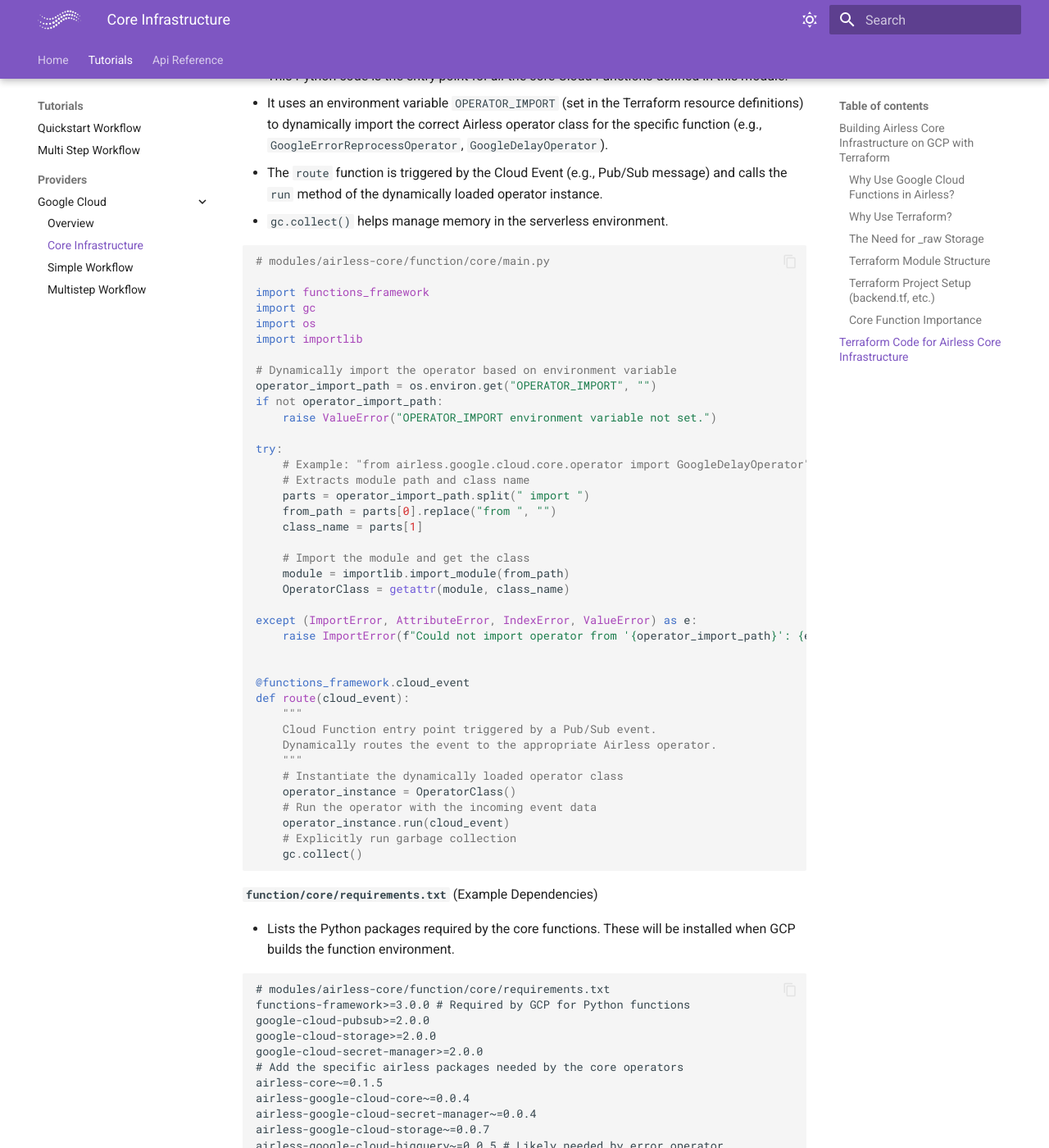
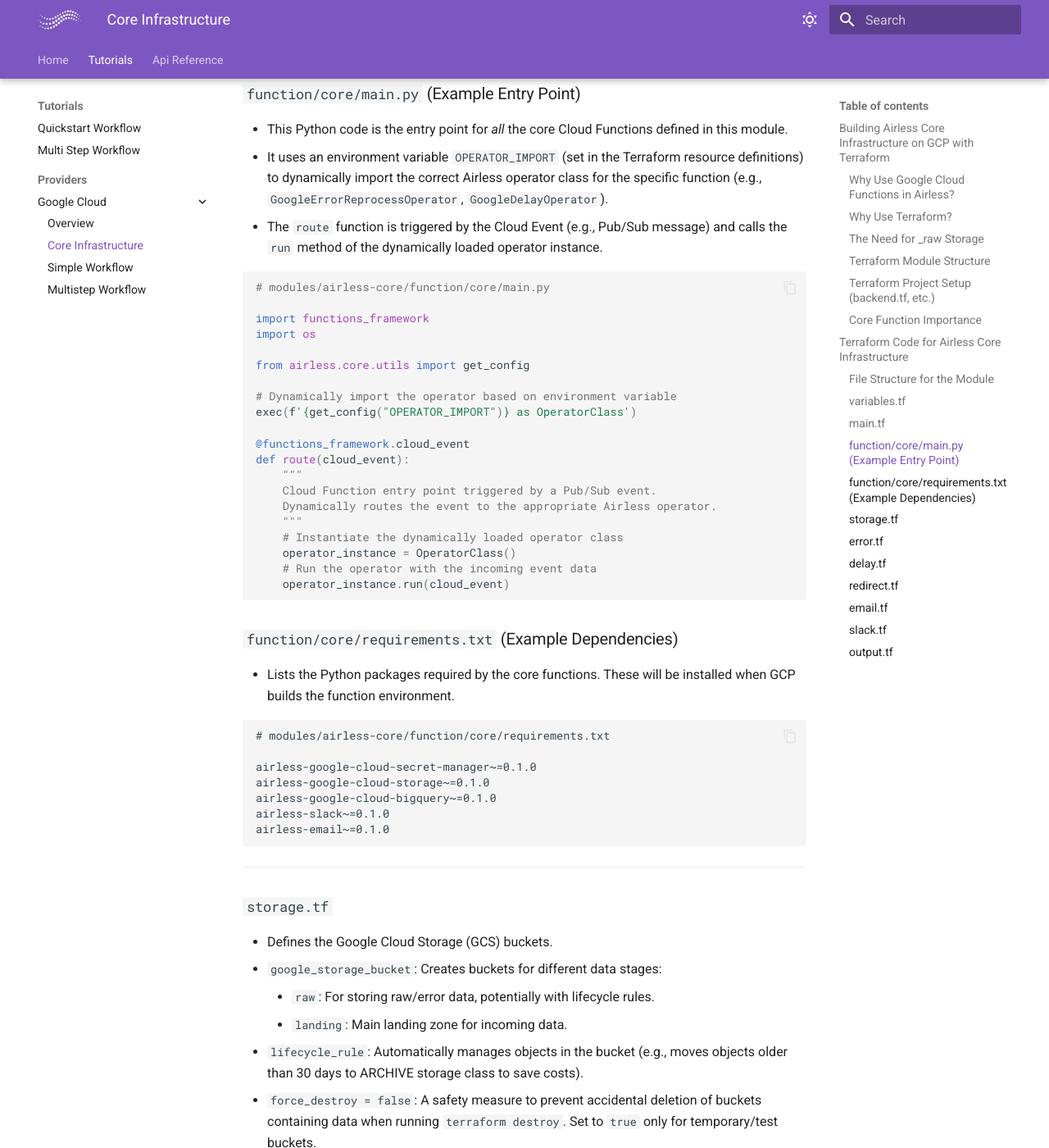
Before and after one commit to astercapital/airless, an MkDocs documentation site: the page built from docs/tutorials/gcp/core-infrastructure.md, in a window 1280 px wide and 1400 px high, scrolled down 6499 px. Shown: the whole window at 82% size. Built offline with MkDocs 1.6.1 and Material for MkDocs 9.7.7, drawn with Linux system fonts in a browser that asks for light colours; some of the changed text lies outside the part shown.

Commit message:
docs: update GCP infrastructure docs with simplified bucket naming and removed error config

````diff
--- a/docs/tutorials/gcp/core-infrastructure.md
+++ b/docs/tutorials/gcp/core-infrastructure.md
@@ -63,13 +63,16 @@
     }
     ```
 
-    **Root `main.tf`**
+    **`provider.tf`**
     ```terraform
     provider "google" {
       project = var.project_id
       region  = var.region
     }
+    ```
 
+    **Root `main.tf`**
+    ```terraform
     resource "google_storage_bucket" "function_code_bucket" {
       name     = "${var.env}-airless-function-code"
       location = var.region
@@ -103,20 +106,6 @@
         "__pycache__",
         "*.pyc"
       ]
-
-      error_config = {
-        bigquery = {
-          dataset = "airless_logs"
-          table   = "errors"
-        }
-        email = {
-          sender     = "noreply@example.com"
-          recipients = ["alerts-dev@example.com"]
-        }
-        slack = {
-          channels = ["#airless-alerts-dev"]
-        }
-      }
     }
     ```
 
@@ -124,9 +113,9 @@
 
 The Airless core infrastructure includes several specialized functions. Their importance generally follows this hierarchy:
 
-1.  **Error Function (`error.tf`):** This is arguably the **most critical** function. It acts as a centralized sink for all errors occurring in other functions. Its responsibilities include logging the error details (potentially to BigQuery via another queue/function and the `_raw` bucket), implementing retry logic (potentially using the Delay function), and triggering notifications. Without robust error handling, workflows become brittle and prone to data loss.
+1.  **Error Function (`error.tf`):** This is arguably the **most critical** function. It acts as a centralized sink for all errors occurring in other functions. Its responsibilities include logging the error details (to BigQuery via another queue/function or Google Cloud Storage in the `_raw` bucket), implementing retry logic (using the Delay function), and triggering notifications. Without robust error handling, workflows become brittle and prone to data loss.
 2.  **Delay Function (`delay.tf`) & Redirect Function (`redirect.tf`):** These enable core workflow patterns.
-    * **Delay:** Allows introducing controlled pauses in a workflow (e.g., for rate limiting, waiting for external processes, or implementing exponential backoff for retries directed by the Error function).
+    * **Delay:** Allows introducing controlled pauses in a workflow (e.g., for rate limiting, waiting for long external processes, or implementing exponential backoff for retries directed by the Error function).
     * **Redirect:** Enables fanning out tasks. A single message can be duplicated and sent to multiple different downstream topics/functions, facilitating parallel processing and complex branching logic.
 3.  **Email (`email.tf`) & Slack (`slack.tf`) Notification Functions:** These are primarily for monitoring and alerting. While important for operational visibility, the core workflow can often function without them (though you wouldn't know if something went wrong!). They decouple the notification logic (SMTP details, Slack API tokens) from the business logic functions, making the system cleaner. They are often triggered by the Error function or at specific success/milestone points in a workflow.
 
@@ -232,7 +221,7 @@
 
 ---
 
-**`main.tf`**
+### `main.tf`
 
 * This file handles the packaging and uploading of the Cloud Function source code.
 * `data "archive_file" "source_core"`: Zips the contents of the `../function/core` directory (relative to this `main.tf` file). It excludes files matching patterns in `var.source_archive_exclude`. The `output_path` is a temporary location for the zip file.
@@ -265,40 +254,22 @@
 
 *Note: Ensure the `function/core` directory exists adjacent to your module's `.tf` files and contains `main.py`, `requirements.txt`, and any other necessary Python code.*
 
-**`function/core/main.py`** (Example Entry Point)
+### `function/core/main.py` (Example Entry Point)
 
 * This Python code is the entry point for *all* the core Cloud Functions defined in this module.
 * It uses an environment variable `OPERATOR_IMPORT` (set in the Terraform resource definitions) to dynamically import the correct Airless operator class for the specific function (e.g., `GoogleErrorReprocessOperator`, `GoogleDelayOperator`).
 * The `route` function is triggered by the Cloud Event (e.g., Pub/Sub message) and calls the `run` method of the dynamically loaded operator instance.
-* `gc.collect()` helps manage memory in the serverless environment.
 
 ```python
 # modules/airless-core/function/core/main.py
 
 import functions_framework
-import gc
 import os
-import importlib
+
+from airless.core.utils import get_config
 
 # Dynamically import the operator based on environment variable
-operator_import_path = os.environ.get("OPERATOR_IMPORT", "")
-if not operator_import_path:
-    raise ValueError("OPERATOR_IMPORT environment variable not set.")
-
-try:
-    # Example: "from airless.google.cloud.core.operator import GoogleDelayOperator"
-    # Extracts module path and class name
-    parts = operator_import_path.split(" import ")
-    from_path = parts[0].replace("from ", "")
-    class_name = parts[1]
-
-    # Import the module and get the class
-    module = importlib.import_module(from_path)
-    OperatorClass = getattr(module, class_name)
-
-except (ImportError, AttributeError, IndexError, ValueError) as e:
-    raise ImportError(f"Could not import operator from '{operator_import_path}': {e}")
-
+exec(f'{get_config("OPERATOR_IMPORT")} as OperatorClass')
 
 @functions_framework.cloud_event
 def route(cloud_event):
@@ -310,39 +281,29 @@
     operator_instance = OperatorClass()
     # Run the operator with the incoming event data
     operator_instance.run(cloud_event)
-    # Explicitly run garbage collection
-    gc.collect()
 
 ```
 
-**`function/core/requirements.txt`** (Example Dependencies)
+### `function/core/requirements.txt` (Example Dependencies)
 
 * Lists the Python packages required by the core functions. These will be installed when GCP builds the function environment.
 
 ```text
 # modules/airless-core/function/core/requirements.txt
-functions-framework>=3.0.0 # Required by GCP for Python functions
-google-cloud-pubsub>=2.0.0
-google-cloud-storage>=2.0.0
-google-cloud-secret-manager>=2.0.0
-# Add the specific airless packages needed by the core operators
-airless-core~=0.1.5
-airless-google-cloud-core~=0.0.4
-airless-google-cloud-secret-manager~=0.0.4
-airless-google-cloud-storage~=0.0.7
-airless-google-cloud-bigquery~=0.0.5 # Likely needed by error operator
-airless-slack~=0.0.5
-airless-email~=0.0.6
 
+airless-google-cloud-secret-manager~=0.1.0
+airless-google-cloud-storage~=0.1.0
+airless-google-cloud-bigquery~=0.1.0
+airless-slack~=0.1.0
+airless-email~=0.1.0
 ```
 
 ---
 
-**`storage.tf`**
+### `storage.tf`
 
 * Defines the Google Cloud Storage (GCS) buckets.
 * `google_storage_bucket`: Creates buckets for different data stages:
-    * `landing_tmp`: Temporary area.
     * `raw`: For storing raw/error data, potentially with lifecycle rules.
     * `landing`: Main landing zone for incoming data.
 * `lifecycle_rule`: Automatically manages objects in the bucket (e.g., moves objects older than 30 days to ARCHIVE storage class to save costs).
@@ -351,18 +312,9 @@
 ```terraform
 # modules/airless-core/storage.tf
 
-resource "google_storage_bucket" "aster_data_platform_landing_tmp" {
+resource "google_storage_bucket" "datalake_raw" {
   project       = var.project_id
-  name          = "${var.env}-aster-data-platform-landing-tmp"
-  location      = var.region
-  force_destroy = false # Set to true only for non-production environments if needed
-
-  uniform_bucket_level_access = true
-}
-
-resource "google_storage_bucket" "aster_data_platform_raw" {
-  project       = var.project_id
-  name          = "${var.env}-aster-data-platform-raw"
+  name          = "${var.env}-datalake-raw"
   location      = var.region
   force_destroy = false
 
@@ -403,7 +355,7 @@
 
 ---
 
-**`error.tf`**
+### `error.tf`
 
 * Defines the critical Error Handling function and its trigger topic.
 * `google_pubsub_topic "error_reprocess"`: Creates the Pub/Sub topic where other functions will send messages when they encounter errors.
@@ -498,7 +450,7 @@
 
 ---
 
-**`delay.tf`**
+### `delay.tf`
 
 * Defines the Delay function and its topic.
 * Structure is very similar to `error.tf`.
@@ -571,7 +523,7 @@
 
 ---
 
-**`redirect.tf`**
+### `redirect.tf`
 
 * Defines the Redirect function(s) and associated topics.
 * Includes two topics/functions (`redirect` and `redirect_medium`) potentially for different scaling/resource needs (e.g., `redirect_medium` has more memory `512Mi`). This allows routing redirection tasks based on expected fan-out load.
@@ -697,7 +649,7 @@
 
 ---
 
-**`email.tf`**
+### `email.tf`
 
 * Defines functions and topics for sending emails.
 * Separates topics/functions for regular notifications (`notification_email_send`) and error notifications (`error_notification_email_send`). This allows using different SMTP configurations (via Secret Manager secrets `smtp` vs `smtp_error`) or different scaling/retry policies if needed.
@@ -829,7 +781,7 @@
 
 ---
 
-**`slack.tf`**
+### `slack.tf`
 
 * Defines functions and topics for Slack notifications.
 * Includes separate topics/functions for standard (`notification_slack_send`) and error (`error_notification_slack_send`) messages, allowing different Slack App configurations/tokens (via secrets like `slack_alert`) if needed.
@@ -1015,7 +967,7 @@
 
 ---
 
-**`output.tf`**
+### `output.tf`
 
 * Defines the outputs of the module. These expose the names and IDs of the created resources, making them easily accessible for use in other parts of your Terraform configuration or for external reference.
 * Outputs include bucket names and Pub/Sub topic details (both `id` and `name`).
@@ -1023,19 +975,14 @@
 ```terraform
 # modules/airless-core/output.tf
 
-output "bucket_datalake_landing_tmp_name" {
-  description = "Name of the temporary landing bucket."
-  value       = google_storage_bucket.aster_data_platform_landing_tmp.name
-}
-
 output "bucket_datalake_raw_name" {
   description = "Name of the raw data bucket."
-  value       = google_storage_bucket.aster_data_platform_raw.name
+  value       = google_storage_bucket.datalake_raw.name
 }
 
 output "bucket_datalake_landing_name" {
   description = "Name of the main landing bucket."
-  value       = google_storage_bucket.aster_data_platform_landing.name
+  value       = google_storage_bucket.datalake_landing.name
 }
 
 # Outputting PubSub Topics (ID is often needed for triggers/permissions, name for reference/env vars)
````
Also changed, not shown: other parts of docs/tutorials/gcp/core-infrastructure.md (+7 -7 lines).
